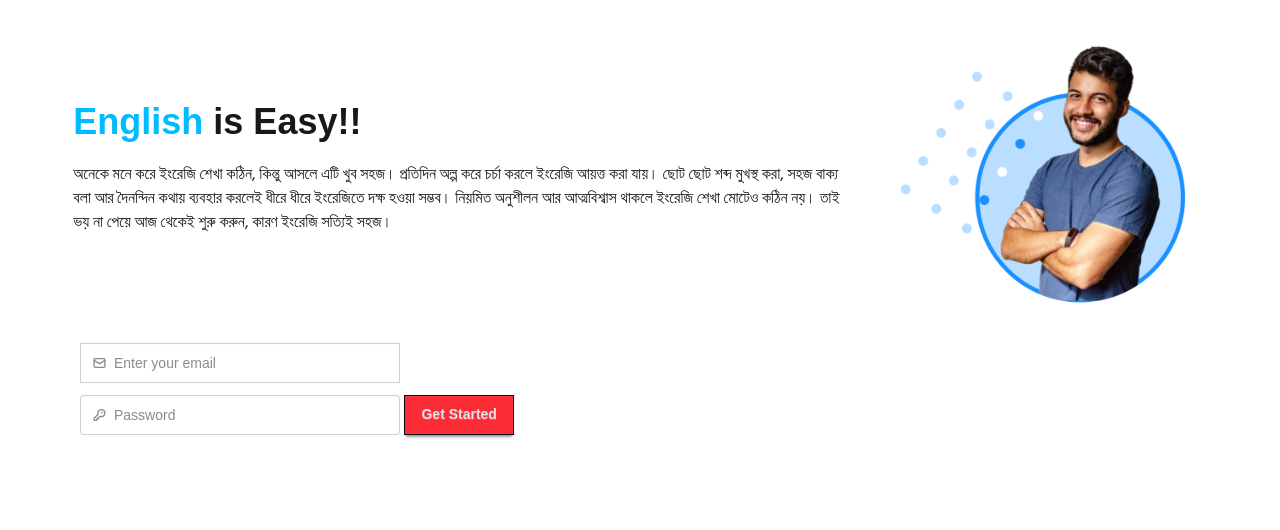
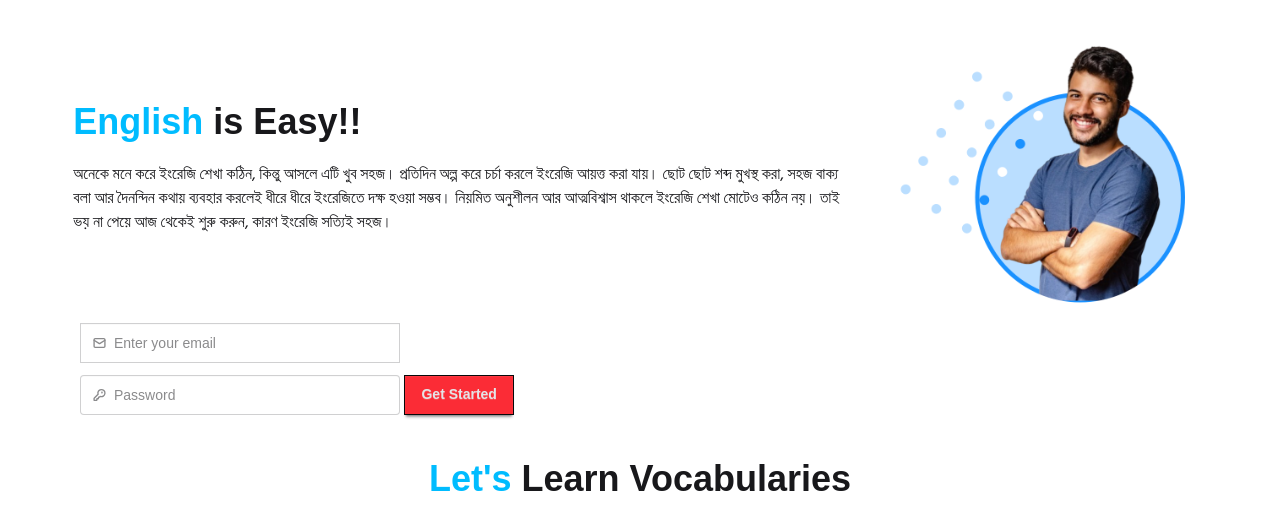
Before and after one commit to saimun212/ENGLISH-LISION, a plain HTML site: page index.html in a window 1280 px wide. Shown: the part 78-608 px from the top of the page. Drawn offline with nearby package versions, Linux system fonts and the light colour scheme.

Commit message:
add our thrid section

```diff
--- a/index.html
+++ b/index.html
@@ -67,8 +67,8 @@
     </section>
     <!----------------------------------section-2 ------------------------------>
     <!-----------Email button------------>
-   <section class="px-20 flex-1 flex-col-reverse  justify-between mx-auto">
-      <div class="">
+   <section class="px-20 flex-1 flex-col-reverse  justify-between mx-auto -mt-5">
+      <div >
   <div class="gap-5 scroll-pt-1 pb-3" >
     <label class="input validator join-item">
       <svg class="h-[1em] opacity-50" xmlns="http://www.w3.org/2000/svg" viewBox="0 0 24 24">
@@ -123,9 +123,16 @@
  <button class="btn btn-neutral join-item bg-red-500 col-auto">Get Started</button>
 </div>
         </section>
+
                           <!---------------section-3------------->
-        <section>
+        <section class="pt-11">
+          <h2 class="text-4xl font-bold mb-5 text-center"><span class="text-sky-400">Let's</span> Learn Vocabularies</h2>
+          <!----------------Level -button-->
+          <div id="level-container">
 
+          </div>
         </section>
+
+
 </body>
 </html>
```
Also changed, not shown: script/index.js (added), 1 other file.
